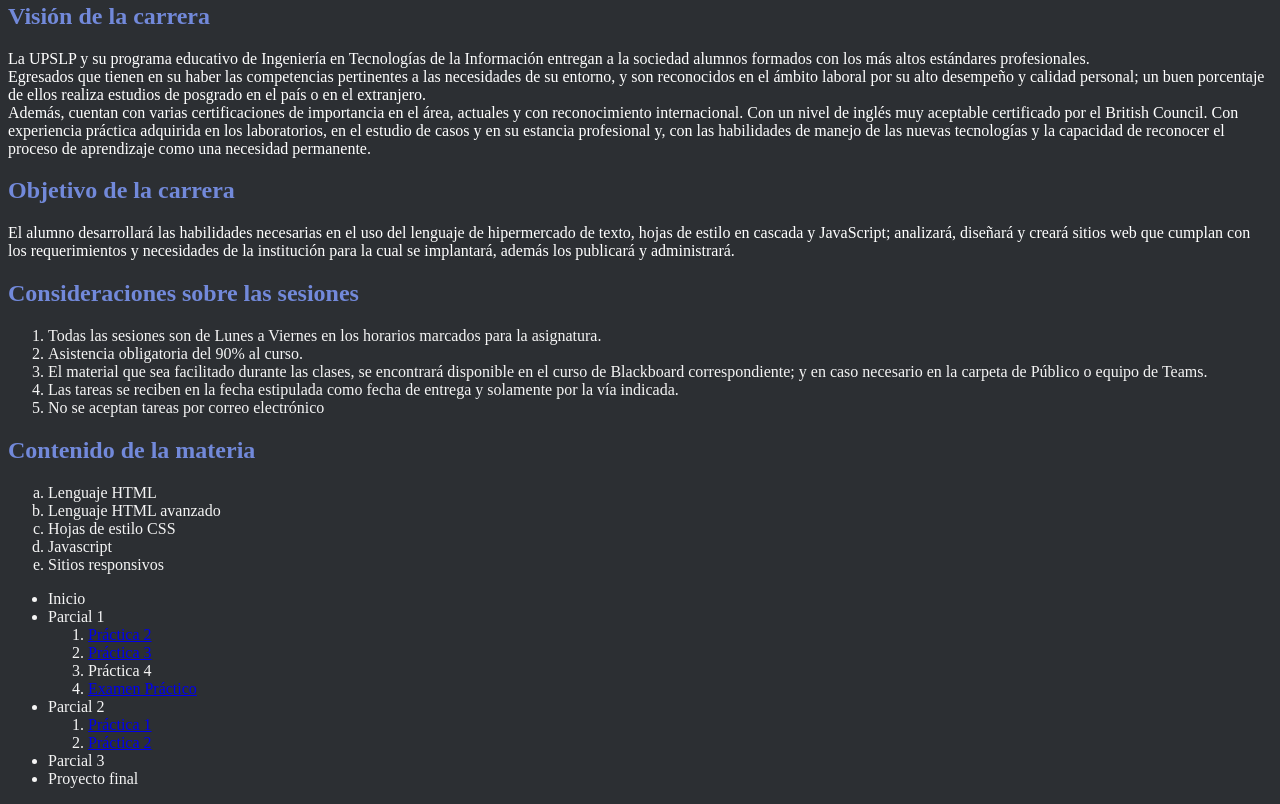
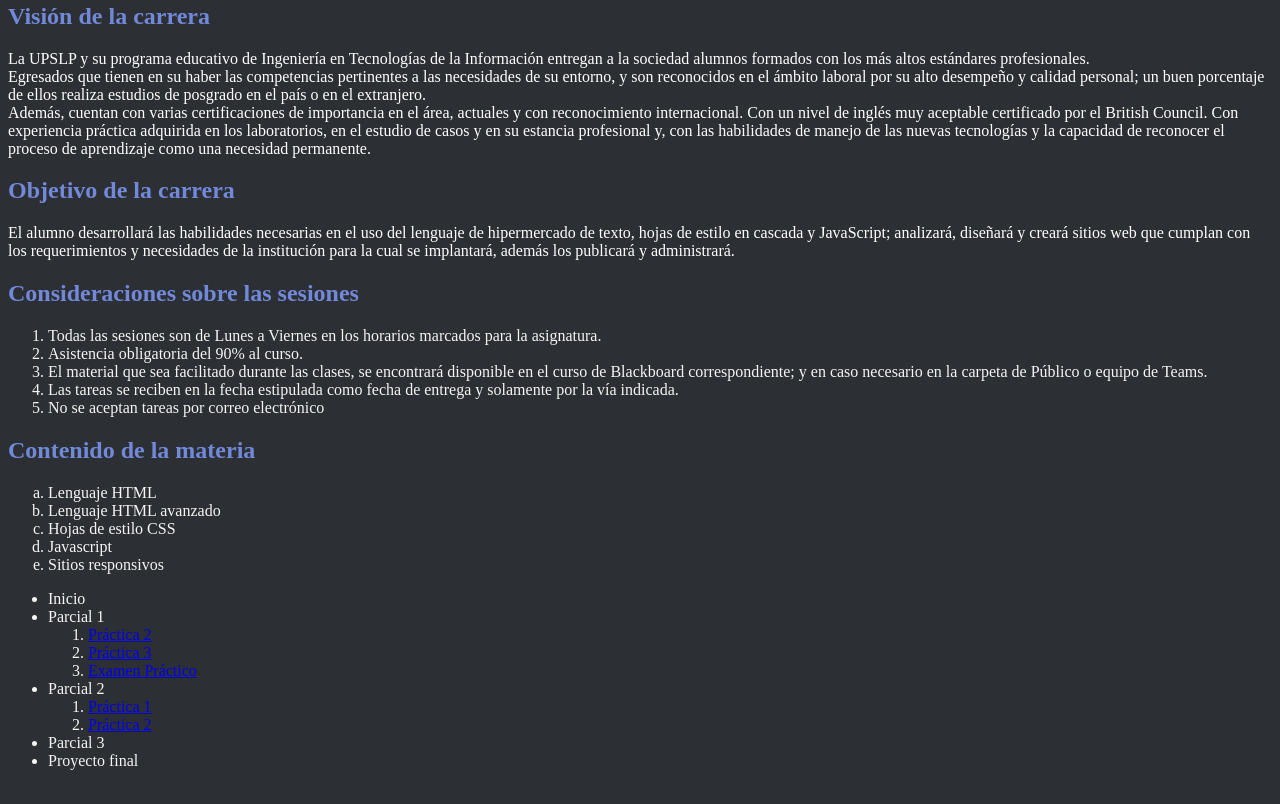
Before and after one commit to AntonioGan/Portafolio_web, a plain HTML site: page index.html in a window 1280 px wide. Shown: the part 610-1414 px from the top of the page. Drawn offline with Linux system fonts and the light colour scheme.

Commit message:
Update index.html

```diff
--- a/index.html
+++ b/index.html
@@ -79,7 +79,6 @@
 						<ol>
 							<li style="color:whitesmoke;"><a href = "Practica2.html">Práctica 2<a/></li>
 							<li style="color:whitesmoke;"><a href = "Practica3/Practica_3.html">Práctica 3<a/></li>
-							<li style="color:whitesmoke;">Práctica 4</li>
 							<li style="color:whitesmoke;"><a href = "EP/santa.html">Examen Práctico<a/></li>
 						</ol>
 					</li>
```
